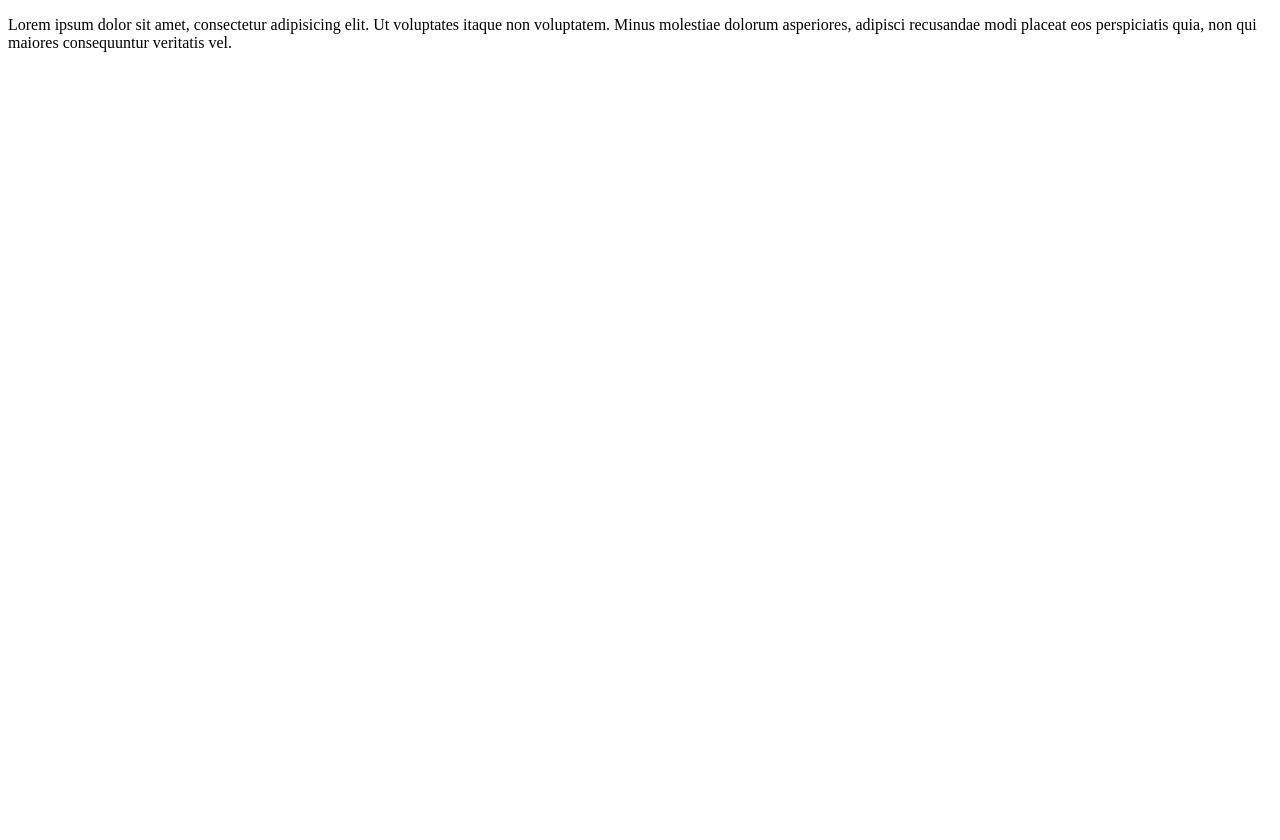
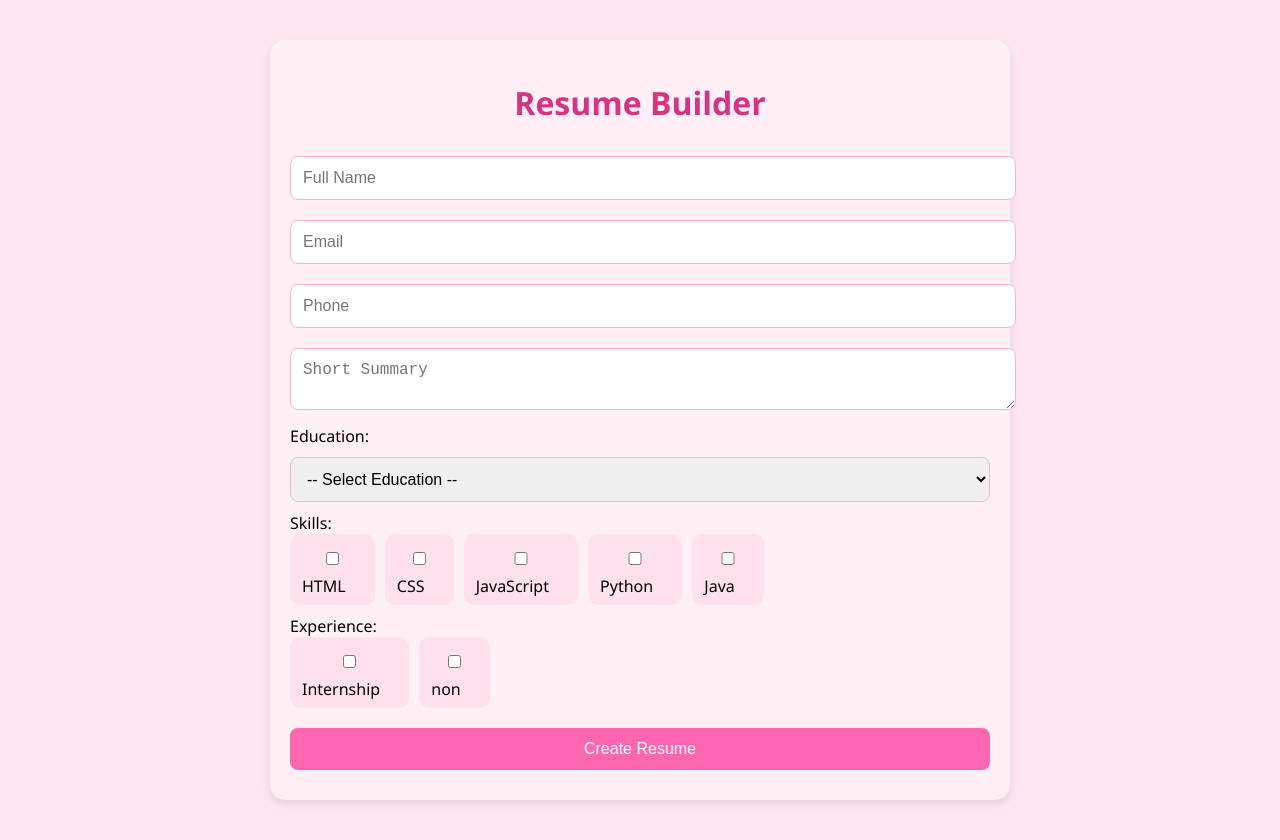
Before and after one commit to kayramagar/Resume_project, a plain HTML site: page index.html in a window 1280 px wide. Before the commit the page ends 800 px from the top, so only its background shows below. Drawn offline with Linux system fonts and the light colour scheme.

Commit message:
Added HTML,CSS and JS for resume builder

```diff
--- a/index.html
+++ b/index.html
@@ -1,12 +1,59 @@
 <!DOCTYPE html>
 <html lang="en">
 <head>
-    <meta charset="UTF-8">
-    <meta name="viewport" content="width=device-width, initial-scale=1.0">
-    <title>Resume Builder</title>
+  <meta charset="UTF-8" />
+  <meta name="viewport" content="width=device-width, initial-scale=1.0"/>
+  <title>Resume Builder</title>
+  <link rel="stylesheet" href="style.css" />
 </head>
 <body>
-    <p>Lorem ipsum dolor sit amet, consectetur adipisicing elit. Ut voluptates itaque non voluptatem. Minus molestiae dolorum asperiores, adipisci recusandae modi placeat eos perspiciatis quia, non qui maiores consequuntur veritatis vel.</p>
+  <div class="container">
+    <h1>Resume Builder</h1>
+    <form id="resumeForm">
+      <input type="text" id="name" placeholder="Full Name" required />
+      <input type="email" id="email" placeholder="Email" required />
+      <input type="text" id="phone" placeholder="Phone" required />
+      <textarea id="summary" placeholder="Short Summary" required></textarea>
 
+      <label for="education">Education:</label>
+      <select id="education" required>
+        <option value="">-- Select Education --</option>
+        <option value="High School">High School</option>
+        <option value="Bachelor's Degree">Bachelor's Degree</option>
+        <option value="Master's Degree">Master's Degree</option>
+        <option value="PhD">PhD</option>
+      </select>
+
+      <label>Skills:</label>
+      <div class="checkbox-group">
+        <label><input type="checkbox" name="skills" value="HTML" /> HTML</label>
+        <label><input type="checkbox" name="skills" value="CSS" /> CSS</label>
+        <label><input type="checkbox" name="skills" value="JavaScript" /> JavaScript</label>
+        <label><input type="checkbox" name="skills" value="Python" /> Python</label>
+        <label><input type="checkbox" name="skills" value="Java" /> Java</label>
+      </div>
+
+      <label>Experience:</label>
+      <div class="checkbox-group">
+        <label><input type="checkbox" name="experience" value="Internship" /> Internship</label>
+        <label><input type="checkbox" name="experience" value="non" /> non</label>
+      </div>
+
+      <button type="submit">Create Resume</button>
+    </form>
+
+    <div id="resume" class="resume-template hidden">
+      <h2 id="r-name"></h2>
+      <p><strong>Email:</strong> <span id="r-email"></span></p>
+      <p><strong>Phone:</strong> <span id="r-phone"></span></p>
+      <p><strong>Education:</strong> <span id="r-education"></span></p>
+      <p><strong>Skills:</strong> <span id="r-skills"></span></p>
+      <p><strong>Experience:</strong> <span id="r-experience"></span></p>
+      <p><strong>Summary:</strong></p>
+      <p id="r-summary"></p>
+    </div>
+  </div>
+
+  <script src="script.js"></script>
 </body>
 </html>
--- /dev/null
+++ b/script.js
@@ -0,0 +1,37 @@
+document.getElementById("resumeForm").addEventListener("submit", function (e) {
+  e.preventDefault();
+
+  // Get basic form values
+  const name = document.getElementById("name").value.trim();
+  const email = document.getElementById("email").value.trim();
+  const phone = document.getElementById("phone").value.trim();
+  const summary = document.getElementById("summary").value.trim();
+  const education = document.getElementById("education").value;
+
+  // Get selected skills
+  const skillEls = document.querySelectorAll('input[name="skills"]:checked');
+  const skills = Array.from(skillEls).map(el => el.value);
+
+  // Get selected experience
+  const expEls = document.querySelectorAll('input[name="experience"]:checked');
+  const experience = Array.from(expEls).map(el => el.value);
+
+  // Simple validation
+  if (!name || !email || !phone || !summary || !education || skills.length === 0 || experience.length === 0) {
+    alert("Please fill all fields and select at least one skill and experience.");
+    return;
+  }
+
+  // Populate resume template
+  document.getElementById("r-name").textContent = name;
+  document.getElementById("r-email").textContent = email;
+  document.getElementById("r-phone").textContent = phone;
+  document.getElementById("r-education").textContent = education;
+  document.getElementById("r-skills").textContent = skills.join(", ");
+  document.getElementById("r-experience").textContent = experience.join(", ");
+  document.getElementById("r-summary").textContent = summary;
+
+  // Show resume and hide form
+  document.getElementById("resume").classList.remove("hidden");
+  document.getElementById("resumeForm").classList.add("hidden");
+});
--- /dev/null
+++ b/style.css
@@ -0,0 +1,58 @@
+body {
+  font-family: 'Segoe UI', sans-serif;
+  background-color: #ffe6f0;
+  margin: 0;
+  padding: 0;
+}
+
+.container {
+  max-width: 700px;
+  margin: 40px auto;
+  padding: 20px;
+  background-color: #fff0f5;
+  border-radius: 15px;
+  box-shadow: 0 4px 10px rgba(0, 0, 0, 0.1);
+}
+
+h1, h2 {
+  color: #d63384;
+  text-align: center;
+}
+
+input, textarea, select, button {
+  width: 100%;
+  padding: 12px;
+  margin: 10px 0;
+  border: 1px solid #f8b6d2;
+  border-radius: 8px;
+  font-size: 1rem;
+}
+
+.checkbox-group {
+  display: flex;
+  flex-wrap: wrap;
+  gap: 10px;
+  margin-bottom: 10px;
+}
+
+.checkbox-group label {
+  background-color: #ffe0ec;
+  padding: 8px 12px;
+  border-radius: 10px;
+  cursor: pointer;
+}
+
+button {
+  background-color: #ff66b2;
+  color: white;
+  cursor: pointer;
+  border: none;
+}
+
+button:hover {
+  background-color: #e0559a;
+}
+
+.hidden {
+  display: none;
+}
```
